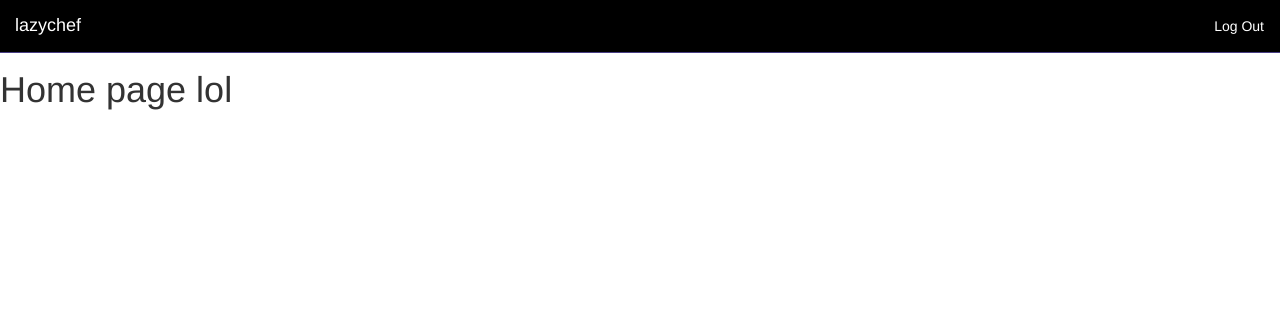
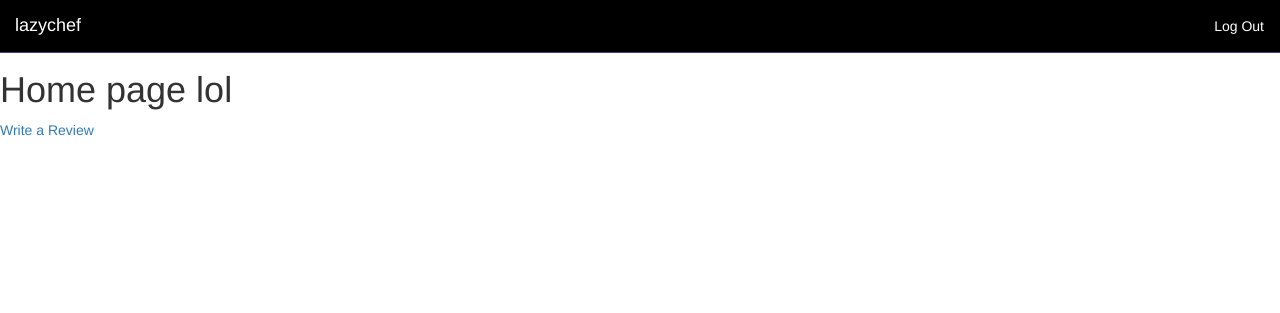
Before and after one commit to janedlene/FaceBooze, a Django app: template app/templates/index.html in a window 1280 px wide. Shown: the top 313 px of the page. Run offline with Django 3.2, Linux system fonts and the light colour scheme; the template is opened without the code that fills it, so the values that code supplies are empty; some libraries are stand-ins or nearby versions.

Commit message:
Fixed syntax errors that occured during merge

```diff
--- a/app/forms.py
+++ b/app/forms.py
@@ -31,8 +31,8 @@ class CustomerForm(forms.Form):
 
 class ReviewForm(forms.Form):
     title = forms.CharField(label='Title', max_length=200)
-        body = forms.CharField(label='Body', max_length=65000)
-        rating = forms.IntegerField(label='Rating')
+    body = forms.CharField(label='Body', max_length=65000)
+    rating = forms.IntegerField(label='Rating')
 
 class RecipeForm(forms.Form):
 	title = forms.CharField(label='Title', max_length=50)
--- a/app/templates/index.html
+++ b/app/templates/index.html
@@ -4,4 +4,6 @@
 
 <h1>Home page lol</h1>
 
+<a href="{% url 'review-register' %}">Write a Review</a>
+
 {% endblock %}
--- a/app/urls.py
+++ b/app/urls.py
@@ -8,6 +8,6 @@ urlpatterns = [
     url(r'^register/supplier/$', views.supplierRegister, name='supplier-register'),
     url(r'^register/customer/$', views.customerRegister, name='customer-register'),
     url(r'^home/$', views.index, name='index'),
-    url(r'^home/review/$', views.reviewRegister, name='review-register')
-    url(r'^sellrecipe/$', views.sellRecipe, name='sell-recipe'),
+    url(r'^home/review/$', views.reviewRegister, name='review-register'),
+    url(r'^sellrecipe/$', views.sellRecipe, name='sell-recipe')
 ]
--- a/app/views.py
+++ b/app/views.py
@@ -4,7 +4,7 @@ from django.db import connection
 from django.core.urlresolvers import reverse
 from django.contrib import messages
 
-from .forms import SupplierForm, CustomerForm, LoginForm, RecipeForm
+from .forms import SupplierForm, CustomerForm, LoginForm, RecipeForm, ReviewForm
 
 def logout(request):
     context = {}
```
